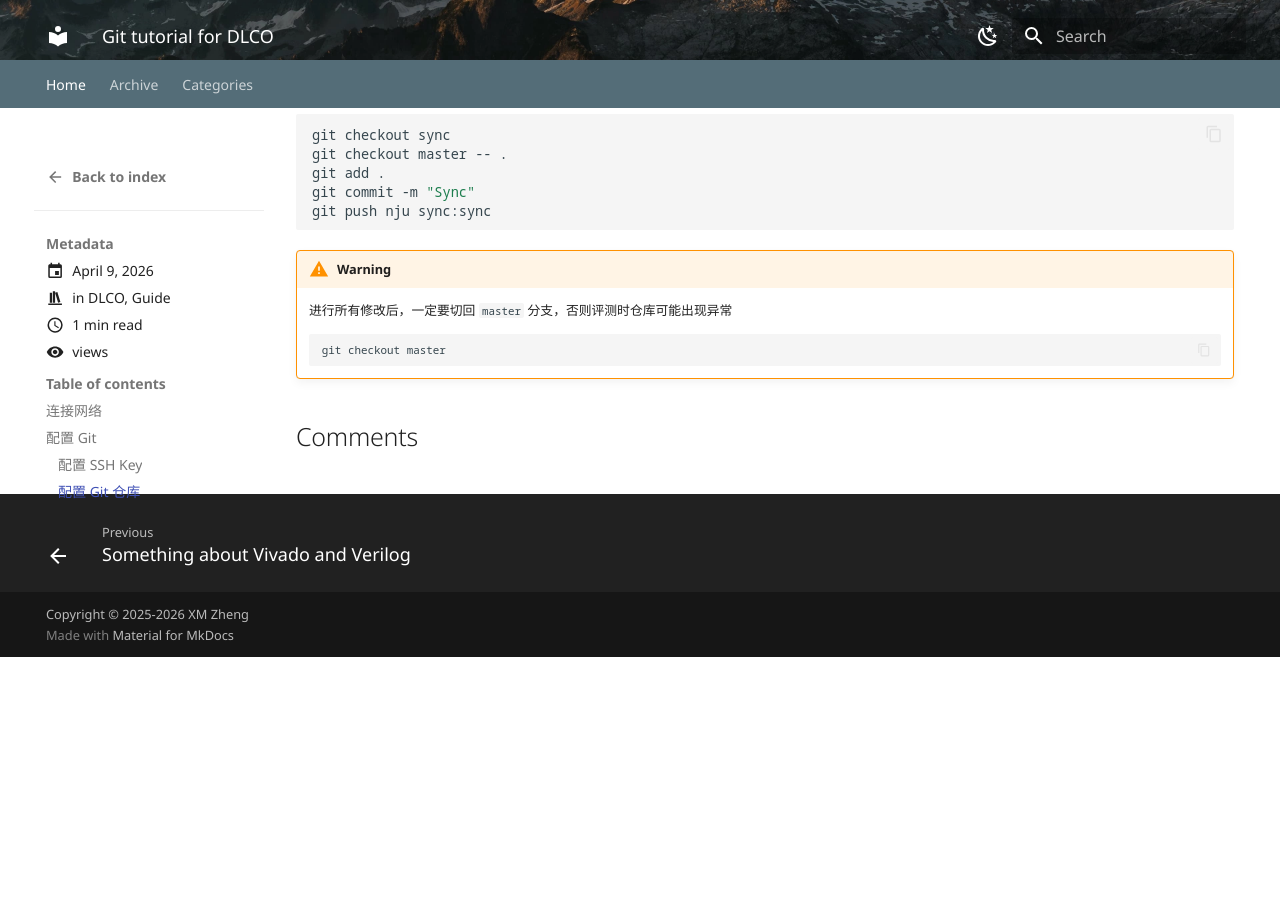
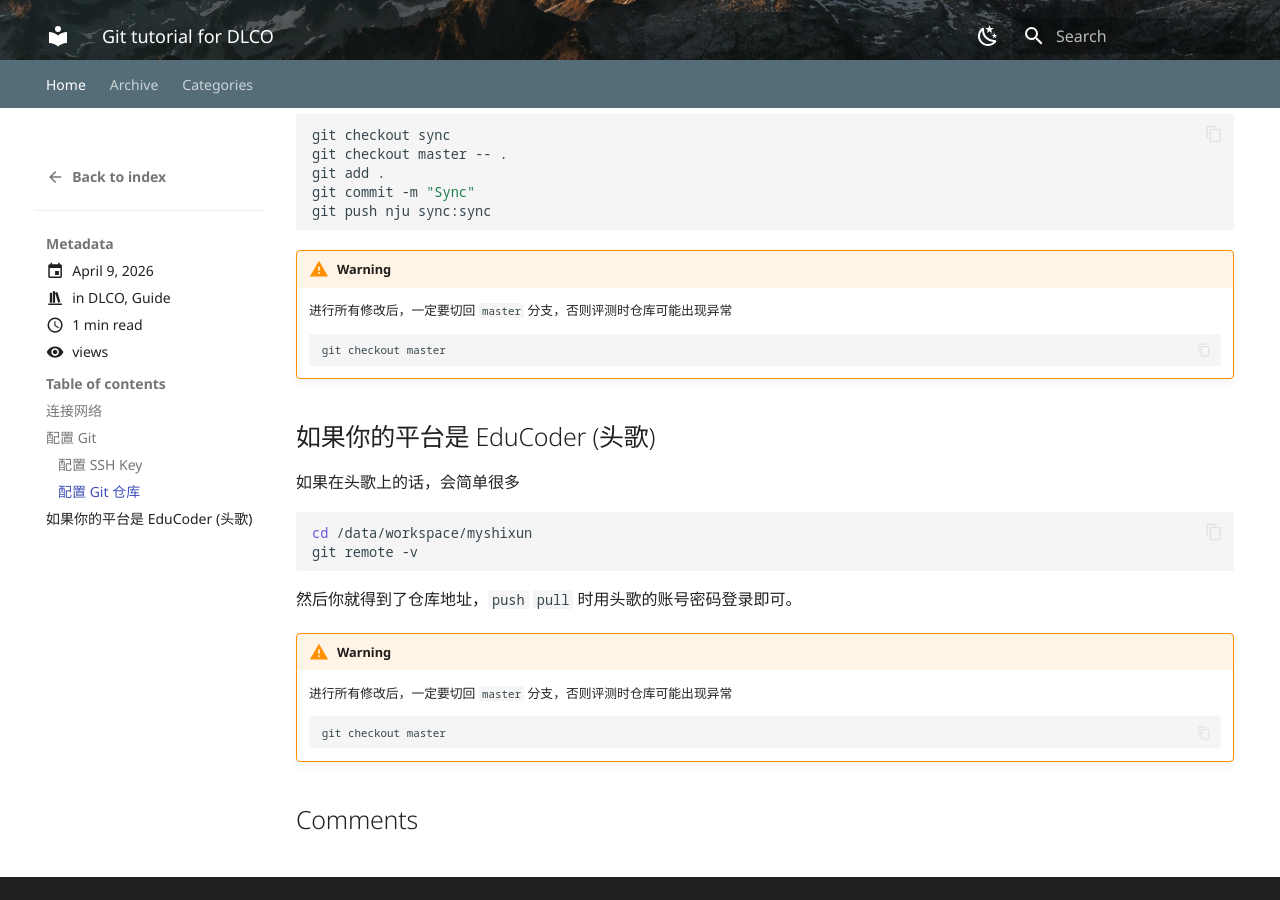
Before and after one commit to simonzxm/blog, an MkDocs documentation site: the page built from docs/posts/git-tutorial-for-dlco.md, in a window 1280 px wide and 900 px high, scrolled down 2196 px. Built offline with MkDocs 1.6.1 and Material for MkDocs 9.7.7, drawn with Linux system fonts in a browser that asks for light colours; comment, search, counter and statistics services are not loaded; before the commit the page ends 2853 px from its top, so only the background shows below that.

Commit message:
Edit a post

````diff
--- a/docs/posts/git-tutorial-for-dlco.md
+++ b/docs/posts/git-tutorial-for-dlco.md
@@ -120,3 +120,21 @@ git push nju sync:sync
     ```bash
     git checkout master
     ```
+
+## 如果你的平台是 EduCoder (头歌)
+
+如果在头歌上的话，会简单很多
+
+```bash
+cd /data/workspace/myshixun
+git remote -v
+```
+
+然后你就得到了仓库地址，`push` `pull` 时用头歌的账号密码登录即可。
+
+!!! warning
+    进行所有修改后，一定要切回 `master` 分支，否则评测时仓库可能出现异常
+
+    ```bash
+    git checkout master
+    ```
````
